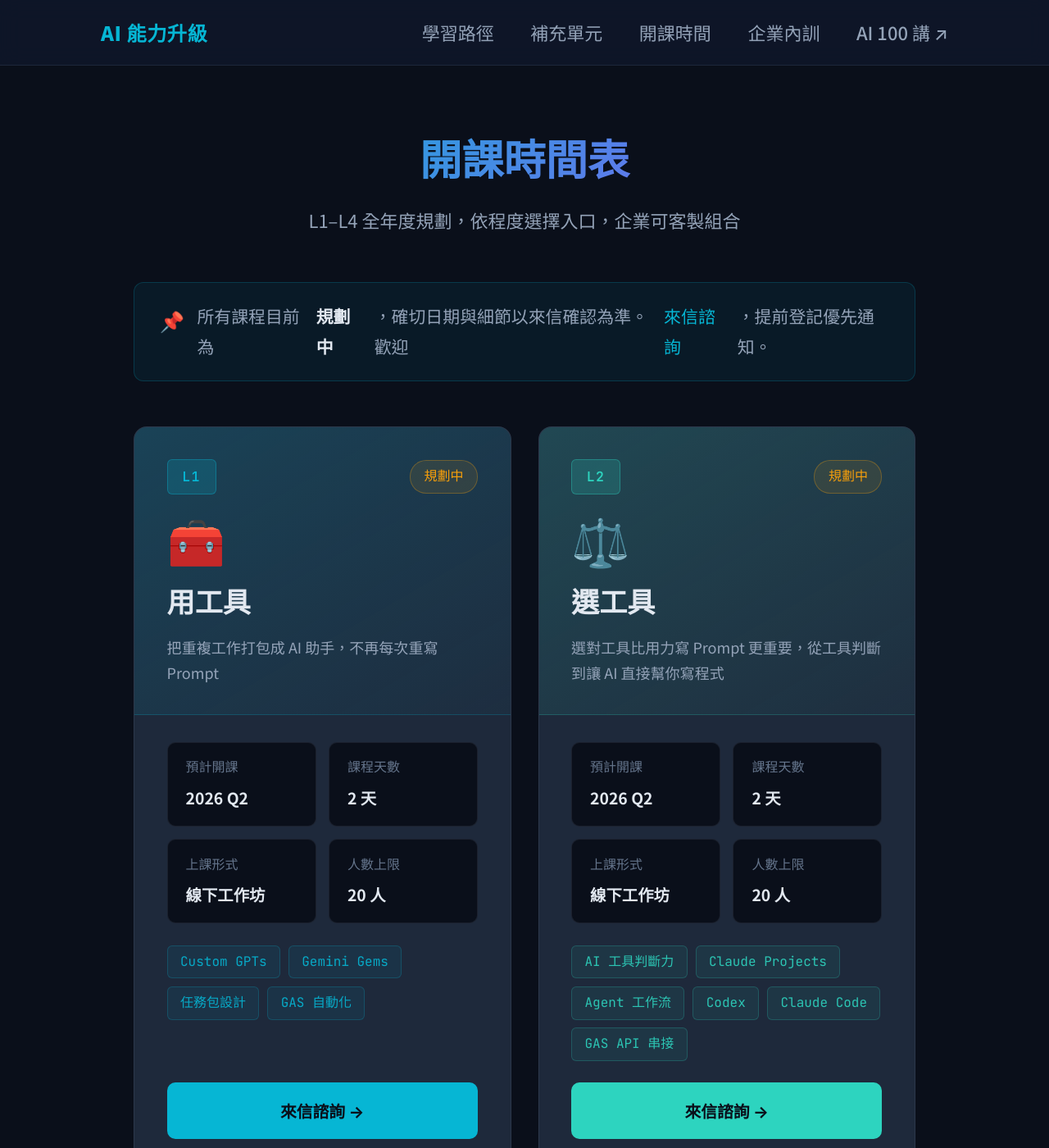
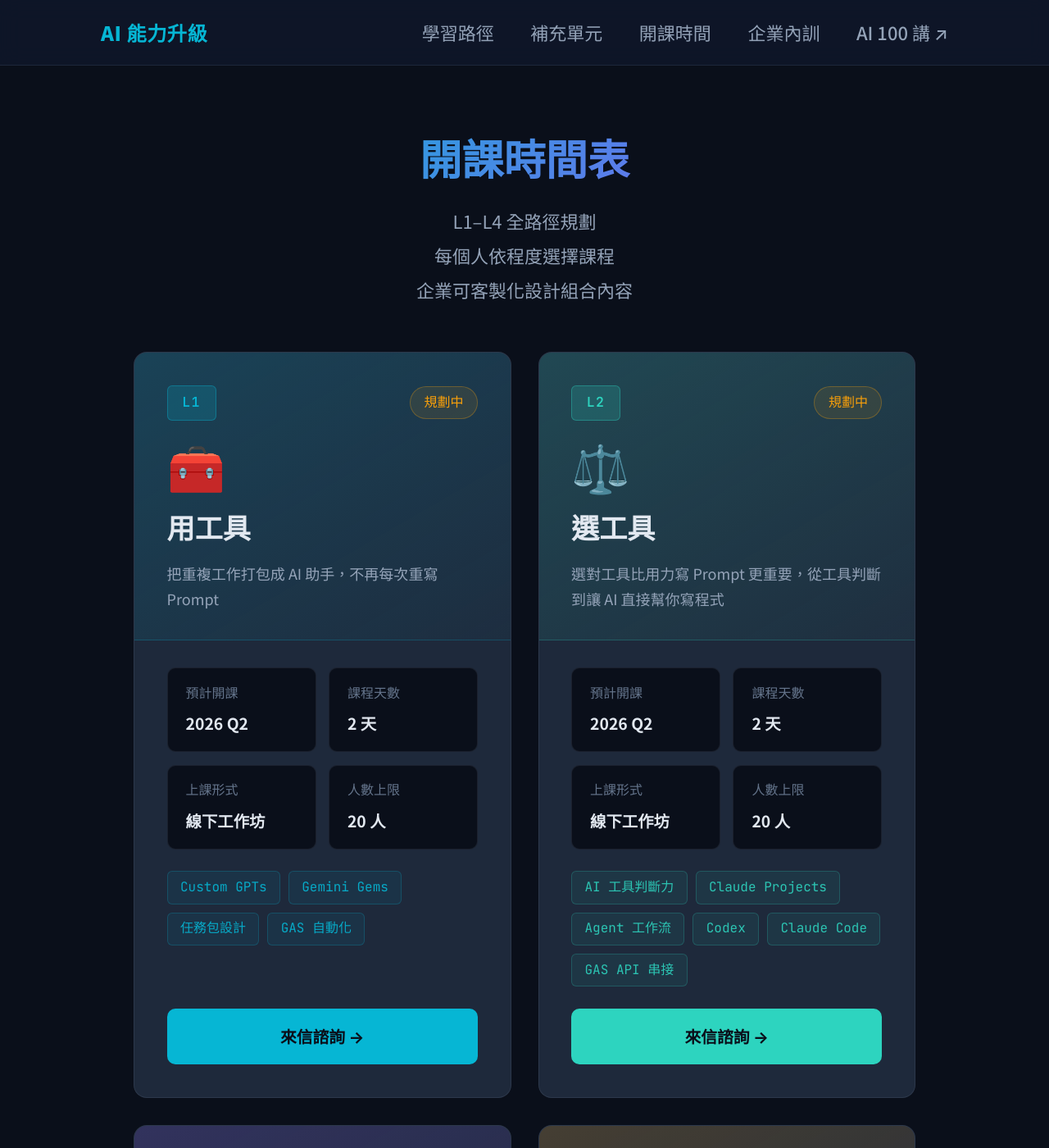
Before and after one commit to ai-cooperation/ai-path, a Jekyll site: the page built from schedule.md, in a window 1280 px wide and 1400 px high. Shown: the whole window at 82% size. Built offline with Jekyll 4.4.1, drawn with Linux system fonts in a browser that asks for light colours.

Commit message:
fix: remove notice bar, update schedule subtitle to 3-line format

```diff
--- a/assets/css/style.css
+++ b/assets/css/style.css
@@ -679,7 +679,7 @@ a:hover { color: var(--teal); }
 
 .schedule-hero { text-align: center; margin-bottom: 2.5rem; }
 .schedule-title { font-size: clamp(1.8rem, 4vw, 2.8rem); font-weight: 900; background: linear-gradient(135deg, var(--cyan), var(--purple)); -webkit-background-clip: text; -webkit-text-fill-color: transparent; background-clip: text; margin-bottom: 0.5rem; }
-.schedule-subtitle { color: var(--text-muted); font-size: 1rem; }
+.schedule-subtitle { color: var(--text-muted); font-size: 1rem; line-height: 1.9; }
 
 .schedule-notice { background: rgba(6,182,212,0.07); border: 1px solid rgba(6,182,212,0.2); border-radius: var(--radius); padding: 1rem 1.4rem; margin-bottom: 2.5rem; font-size: 0.95rem; color: var(--text-muted); display: flex; gap: 0.7rem; align-items: flex-start; }
 .schedule-notice .notice-icon { font-size: 1.1rem; flex-shrink: 0; margin-top: 2px; }
--- a/schedule.md
+++ b/schedule.md
@@ -8,13 +8,7 @@ description: "AI 能力升級 L1–L4 課程時間表，含開課日期、上課
 
   <div class="schedule-hero">
     <h1 class="schedule-title">開課時間表</h1>
-    <p class="schedule-subtitle">L1–L4 全年度規劃，依程度選擇入口，企業可客製組合</p>
-  </div>
-
-  <div class="schedule-notice">
-    <span class="notice-icon">📌</span>
-    所有課程目前為<strong>規劃中</strong>，確切日期與細節以來信確認為準。
-    歡迎<a href="mailto:{{ site.contact_email }}">來信諮詢</a>，提前登記優先通知。
+    <p class="schedule-subtitle">L1–L4 全路徑規劃<br>每個人依程度選擇課程<br>企業可客製化設計組合內容</p>
   </div>
 
   <div class="schedule-grid">
```
